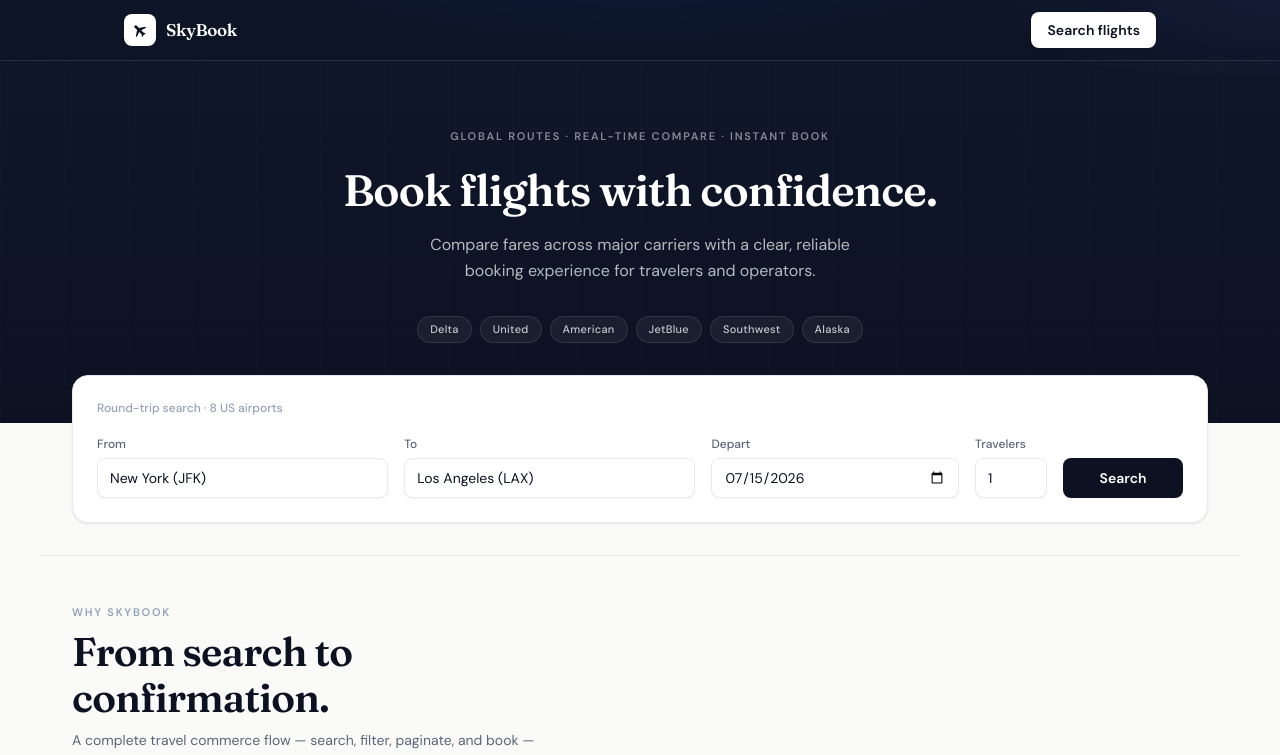
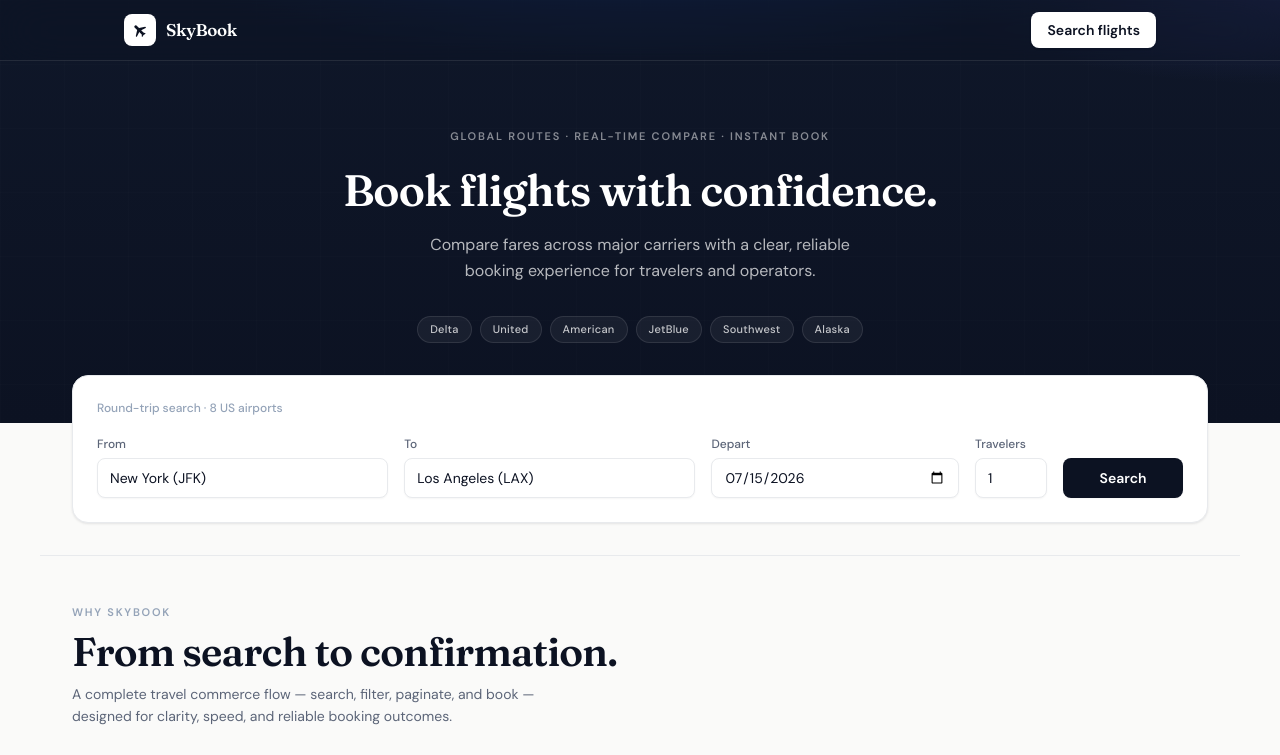
Before and after one commit to mdalamin706688/skybook-flight-search, a Next.js app: page / in a window 1280 px wide. Shown: the top 755 px of the page. Built offline with nearby package versions, Linux system fonts and the light colour scheme.

Commit message:
Keep features heading on a single line without wrapping.
Co-authored-by: Cursor <cursoragent@cursor.com>

```diff
--- a/src/app/page.tsx
+++ b/src/app/page.tsx
@@ -82,12 +82,11 @@ export default function HomePage() {
         <section id="features" className={cn(shellWide, sectionY, "border-t border-[var(--color-line)] pb-16")}>
           <div className="mb-10 max-w-lg">
             <p className={eyebrow}>Why SkyBook</p>
-            <h2 className={cn(displayLg, "mt-2 text-2xl sm:text-[1.75rem]")}>
+            <h2 className={cn(displayLg, "mt-2 whitespace-nowrap text-2xl sm:text-[1.75rem]")}>
               From search to confirmation.
             </h2>
             <p className="mt-2 text-sm leading-relaxed text-[var(--color-ink-muted)]">
-              A complete travel commerce flow — search, filter, paginate, and book — designed for
-              clarity, speed, and reliable booking outcomes.
+              A complete travel commerce flow — search, filter, paginate, and book — designed for clarity, speed, and reliable booking outcomes.
             </p>
           </div>
 
```
